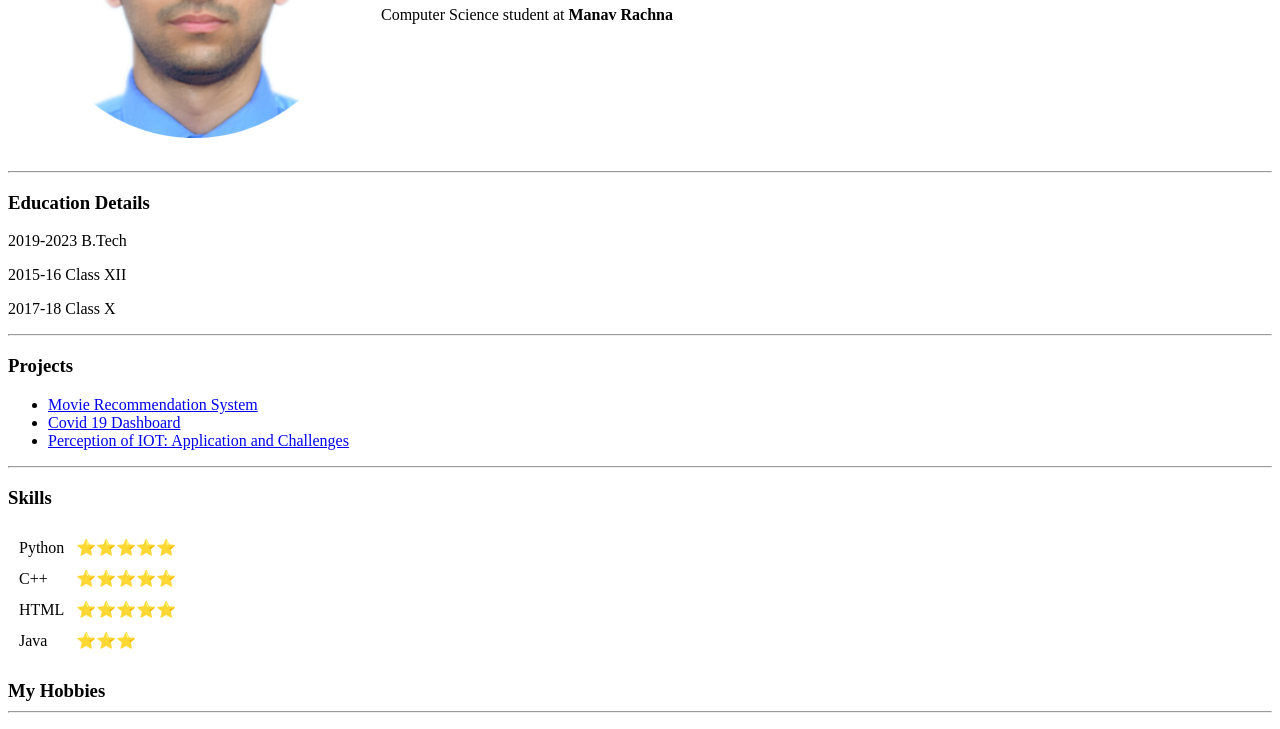
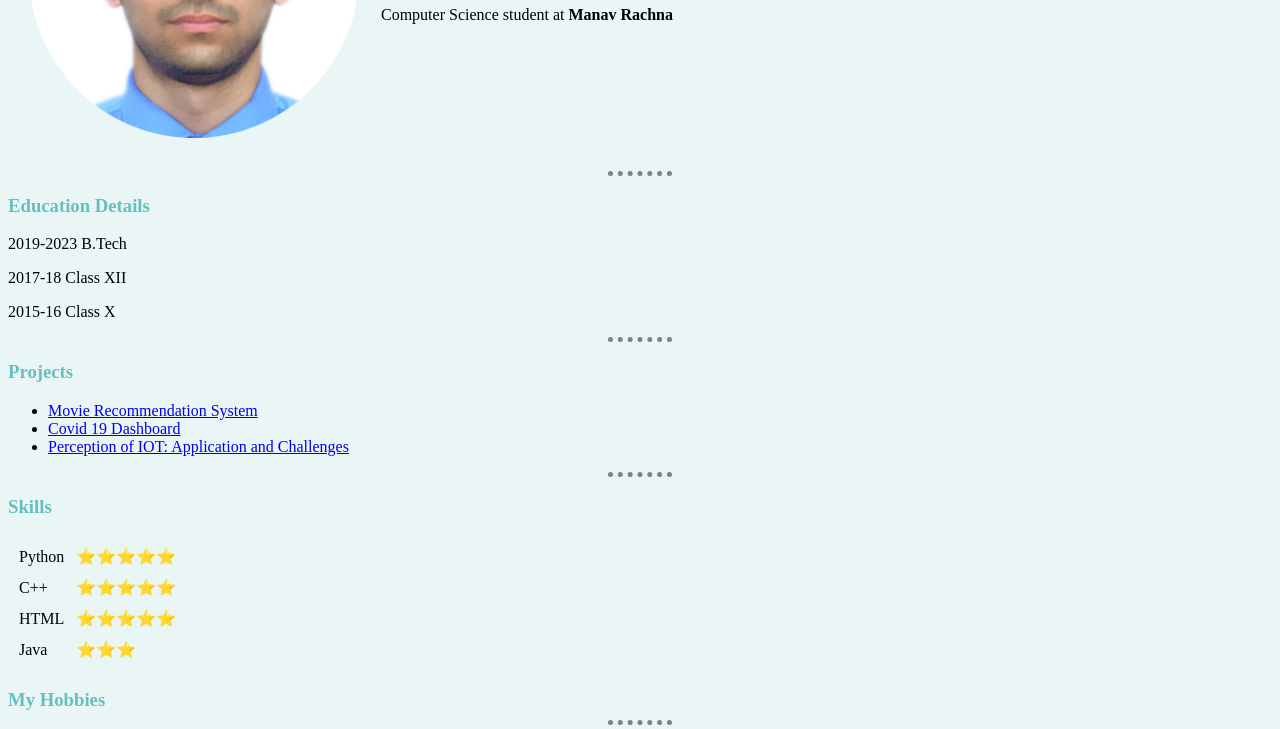
Before and after one commit to 7373Mehar/Web_Dev, a plain HTML site: page index.html in a window 1280 px wide. Shown: the part 221-950 px from the top of the page. Drawn offline with Linux system fonts and the light colour scheme.

Commit message:
Update index.html

```diff
--- a/index.html
+++ b/index.html
@@ -4,8 +4,8 @@
 <head>
   <meta charset="utf-8">
   <title>Mehar's Personal Site</title>
+  <link rel="stylesheet" href="css/styles.css">
 </head>
-
 <body>
   <table cellspacing = "20">
     <tr>
@@ -23,10 +23,10 @@
         2019-2023   B.Tech
     </p>
   <p>
-    2015-16 Class XII
+    2017-18 Class XII
   </p>
     <p>
-        2017-18 Class X
+        2015-16 Class X
     </p>
     <hr/>
   <h3> Projects </h3>
```
